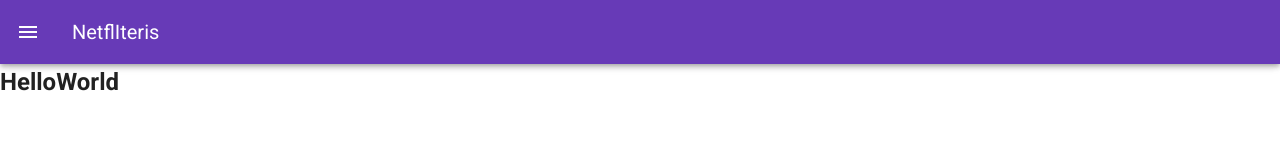
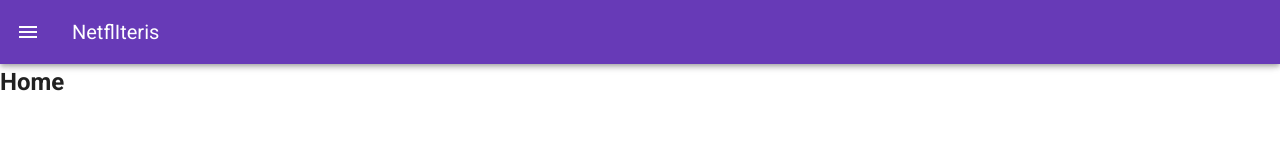
Before and after one commit to IgorWestermann/app-estudos-hackathon, a Vue app: page /#/ in a window 1280 px wide. Shown: the top 160 px of the page. Built offline with nearby package versions, Linux system fonts and the light colour scheme.

Commit message:
remove infos

```diff
--- a/src/components/AppNavbar.vue
+++ b/src/components/AppNavbar.vue
@@ -62,7 +62,6 @@
     </v-navigation-drawer>
   </div>
 </template>
-
 <script>
 export default {
   name: "AppNavbar",
--- a/src/components/HelloWorld.vue
+++ /dev/null
@@ -1,6 +0,0 @@
-<template>
-  <h2>HelloWorld</h2>
-</template>
-
-<script>
-</script>
--- a/src/views/HomePage.vue
+++ b/src/views/HomePage.vue
@@ -1,15 +1,11 @@
 <template>
-  <hello-world />
+  <h2>Home</h2>
 </template>
 
 <script>
-  import HelloWorld from '../components/HelloWorld'
 
   export default {
     name: 'HomePage',
 
-    components: {
-      HelloWorld,
-    },
   }
 </script>
```
